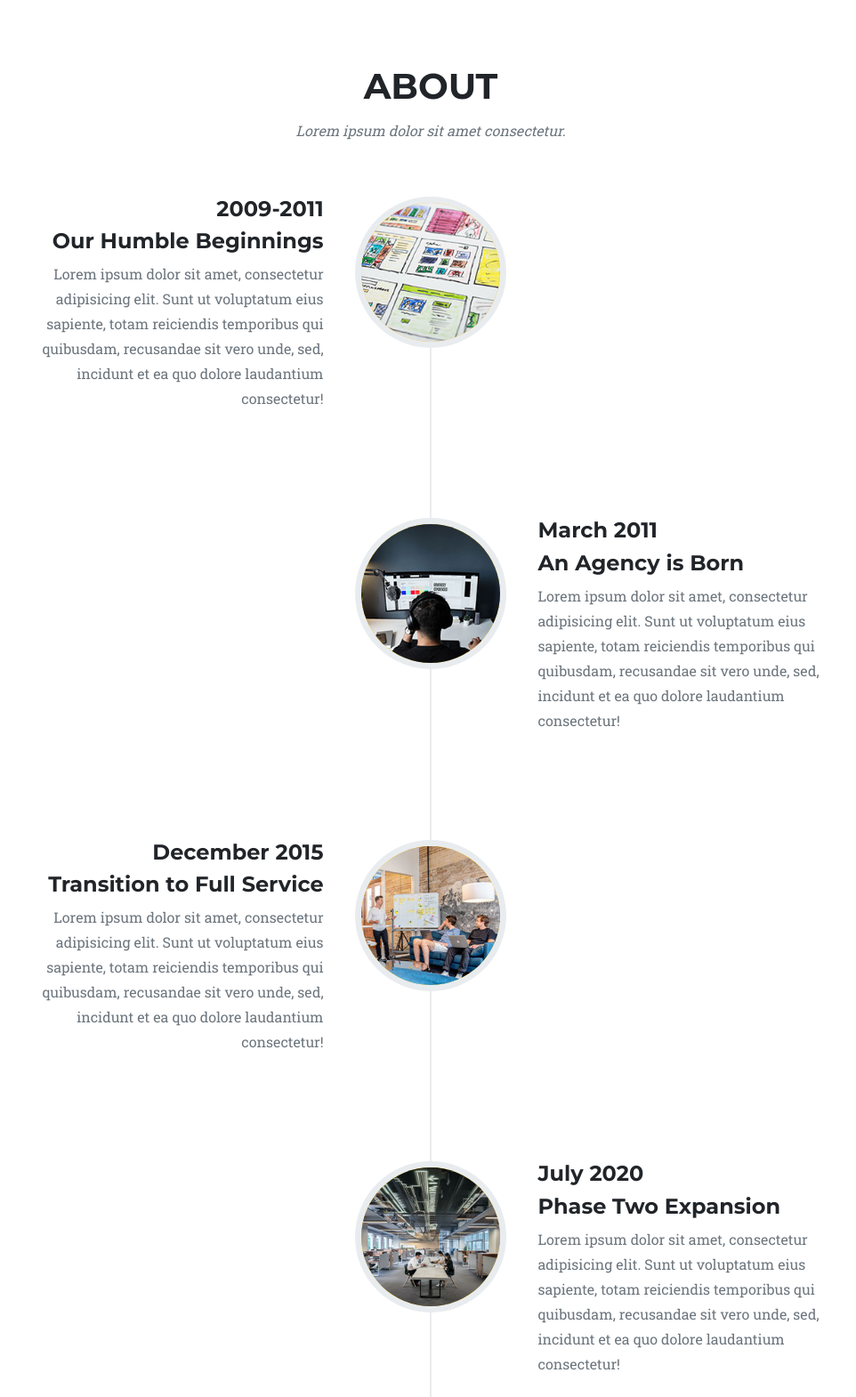
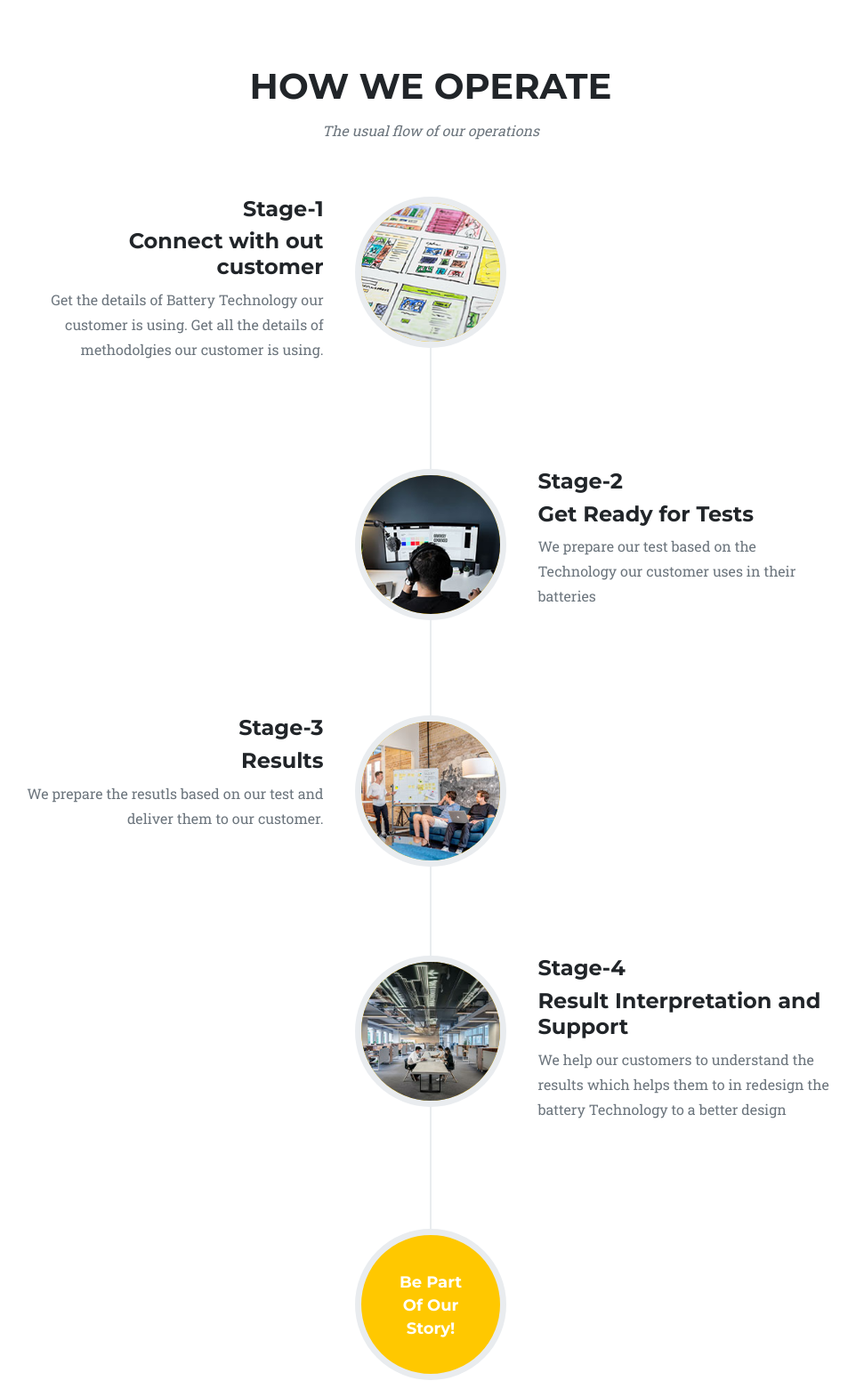
Before and after one commit to talibiqbal247/georesearchlabs, a plain HTML site: page index.html in a window 1280 px wide. Shown: the part 2220-3790 px from the top of the page at 89% size, without its empty margins (156-1118 px from the left). Drawn offline with nearby package versions, Linux system fonts and the light colour scheme.

Commit message:
updating the text within index file

```diff
--- a/index.html
+++ b/index.html
@@ -141,48 +141,48 @@
         <section class="page-section" id="about">
             <div class="container">
                 <div class="text-center">
-                    <h2 class="section-heading text-uppercase">About</h2>
-                    <h3 class="section-subheading text-muted">Lorem ipsum dolor sit amet consectetur.</h3>
+                    <h2 class="section-heading text-uppercase">How we operate</h2>
+                    <h3 class="section-subheading text-muted">The usual flow of our operations</h3>
                 </div>
                 <ul class="timeline">
                     <li>
                         <div class="timeline-image"><img class="rounded-circle img-fluid" src="assets/img/about/1.jpg" alt="..." /></div>
                         <div class="timeline-panel">
                             <div class="timeline-heading">
-                                <h4>2009-2011</h4>
-                                <h4 class="subheading">Our Humble Beginnings</h4>
+                                <h4>Stage-1</h4>
+                                <h4 class="subheading">Connect with out customer</h4>
                             </div>
-                            <div class="timeline-body"><p class="text-muted">Lorem ipsum dolor sit amet, consectetur adipisicing elit. Sunt ut voluptatum eius sapiente, totam reiciendis temporibus qui quibusdam, recusandae sit vero unde, sed, incidunt et ea quo dolore laudantium consectetur!</p></div>
+                            <div class="timeline-body"><p class="text-muted">Get the details of Battery Technology our customer is using. Get all the details of methodolgies our customer is using.</p></div>
                         </div>
                     </li>
                     <li class="timeline-inverted">
                         <div class="timeline-image"><img class="rounded-circle img-fluid" src="assets/img/about/2.jpg" alt="..." /></div>
                         <div class="timeline-panel">
                             <div class="timeline-heading">
-                                <h4>March 2011</h4>
-                                <h4 class="subheading">An Agency is Born</h4>
+                                <h4>Stage-2</h4>
+                                <h4 class="subheading">Get Ready for Tests</h4>
                             </div>
-                            <div class="timeline-body"><p class="text-muted">Lorem ipsum dolor sit amet, consectetur adipisicing elit. Sunt ut voluptatum eius sapiente, totam reiciendis temporibus qui quibusdam, recusandae sit vero unde, sed, incidunt et ea quo dolore laudantium consectetur!</p></div>
+                            <div class="timeline-body"><p class="text-muted">We prepare our test based on the Technology our customer uses in their batteries</p></div>
                         </div>
                     </li>
                     <li>
                         <div class="timeline-image"><img class="rounded-circle img-fluid" src="assets/img/about/3.jpg" alt="..." /></div>
                         <div class="timeline-panel">
                             <div class="timeline-heading">
-                                <h4>December 2015</h4>
-                                <h4 class="subheading">Transition to Full Service</h4>
+                                <h4>Stage-3</h4>
+                                <h4 class="subheading">Results</h4>
                             </div>
-                            <div class="timeline-body"><p class="text-muted">Lorem ipsum dolor sit amet, consectetur adipisicing elit. Sunt ut voluptatum eius sapiente, totam reiciendis temporibus qui quibusdam, recusandae sit vero unde, sed, incidunt et ea quo dolore laudantium consectetur!</p></div>
+                            <div class="timeline-body"><p class="text-muted">We prepare the resutls based on our test and deliver them to our customer. </p></div>
                         </div>
                     </li>
                     <li class="timeline-inverted">
                         <div class="timeline-image"><img class="rounded-circle img-fluid" src="assets/img/about/4.jpg" alt="..." /></div>
                         <div class="timeline-panel">
                             <div class="timeline-heading">
-                                <h4>July 2020</h4>
-                                <h4 class="subheading">Phase Two Expansion</h4>
+                                <h4>Stage-4</h4>
+                                <h4 class="subheading">Result Interpretation and Support</h4>
                             </div>
-                            <div class="timeline-body"><p class="text-muted">Lorem ipsum dolor sit amet, consectetur adipisicing elit. Sunt ut voluptatum eius sapiente, totam reiciendis temporibus qui quibusdam, recusandae sit vero unde, sed, incidunt et ea quo dolore laudantium consectetur!</p></div>
+                            <div class="timeline-body"><p class="text-muted">We help our customers to understand the results which helps them to in redesign the battery Technology to a better design</p></div>
                         </div>
                     </li>
                     <li class="timeline-inverted">
```
